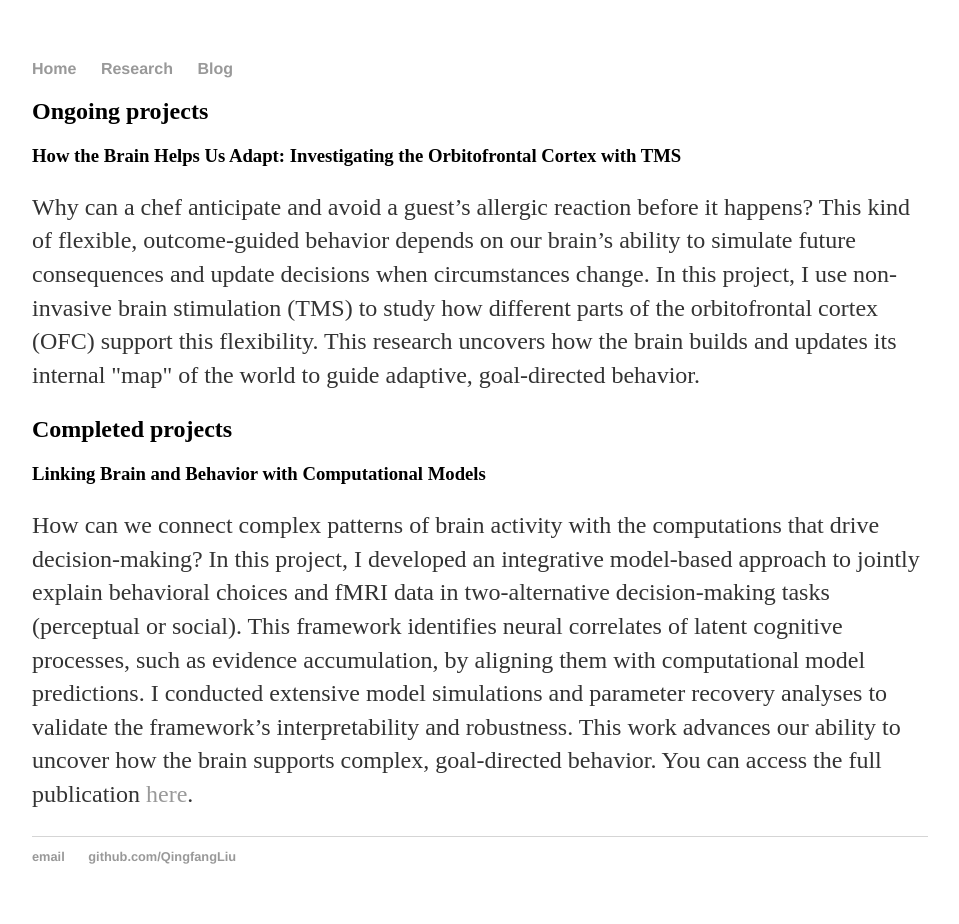
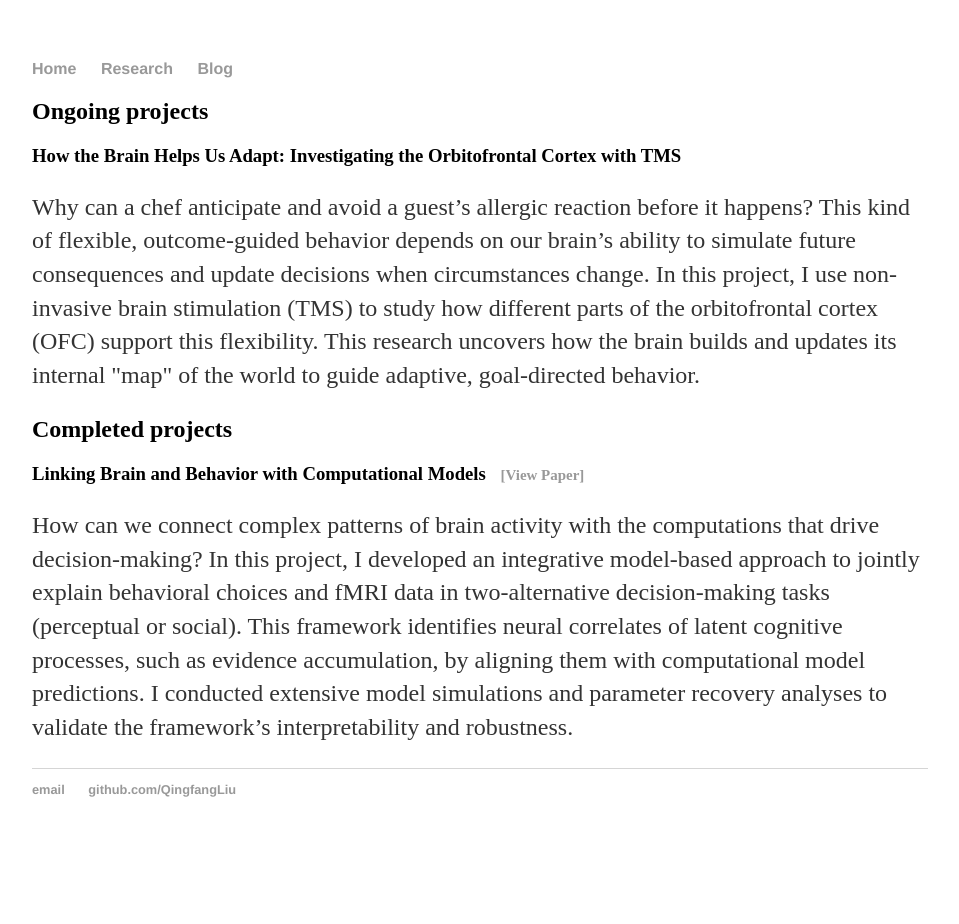
Before and after one commit to QingfangLiu/qingfangliu.github.io, a Jekyll site: the page built from Research/index.html, in a window 1280 px wide. Shown: the whole page, without its empty margins (160-1119 px from the left). Built offline with Jekyll 4.4.1, drawn with Linux system fonts in a browser that asks for light colours; after the commit the page ends 900 px from its top, so only the background shows below that.

Commit message:
update self intro

```diff
--- a/Research/index.html
+++ b/Research/index.html
@@ -14,9 +14,13 @@ Why can a chef anticipate and avoid a guest’s allergic reaction before it happ
 
 
 	<h2>Completed projects</h2>
-	<h3>Linking Brain and Behavior with Computational Models</h3>
+
+<h3>
+  Linking Brain and Behavior with Computational Models
+  <a href="https://link.springer.com/article/10.1007/s42113-020-00072-0" target="_blank" style="font-size: 0.8em; margin-left: 10px;">[View Paper]</a>
+</h3>
 <p>
-How can we connect complex patterns of brain activity with the computations that drive decision-making? In this project, I developed an integrative model-based approach to jointly explain behavioral choices and fMRI data in two-alternative decision-making tasks (perceptual or social). This framework identifies neural correlates of latent cognitive processes, such as evidence accumulation, by aligning them with computational model predictions. I conducted extensive model simulations and parameter recovery analyses to validate the framework’s interpretability and robustness. This work advances our ability to uncover how the brain supports complex, goal-directed behavior. You can access the full publication <a href="https://link.springer.com/article/10.1007/s42113-020-00072-0" target="_blank">here</a>.
+How can we connect complex patterns of brain activity with the computations that drive decision-making? In this project, I developed an integrative model-based approach to jointly explain behavioral choices and fMRI data in two-alternative decision-making tasks (perceptual or social). This framework identifies neural correlates of latent cognitive processes, such as evidence accumulation, by aligning them with computational model predictions. I conducted extensive model simulations and parameter recovery analyses to validate the framework’s interpretability and robustness.
 </p>
 
 
```
